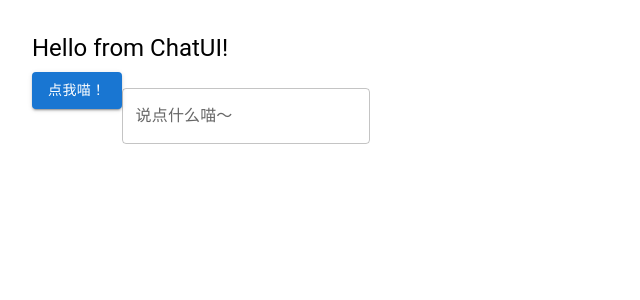
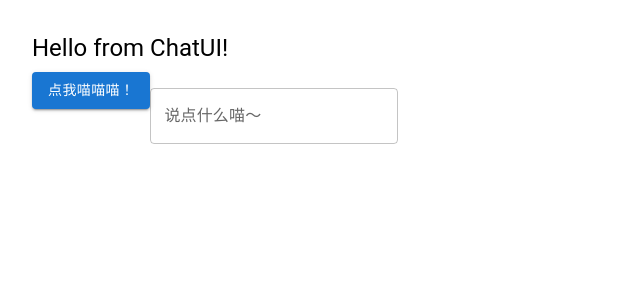
Before and after one commit to yiduoyoutiao/react-chat-ui, a React (Create React App) app in the folder my-app/: page / in a window 1280 px wide. Shown: the top 300 px of the page, without its empty margins (0-640 px from the left). Built offline with nearby package versions, Linux system fonts and the light colour scheme.

Commit message:
gitub action test

```diff
--- a/my-app/src/features/chatui/ChatUI.tsx
+++ b/my-app/src/features/chatui/ChatUI.tsx
@@ -9,7 +9,7 @@ export default function ChatUI() {
                 Hello from ChatUI!
             </Typography>
             <Button variant="contained" color="primary">
-                点我喵！
+                点我喵喵喵！
             </Button>
             <TextField  sx={{ mt: 2 }} label="说点什么喵～" variant="outlined" />
         </Box>
```
